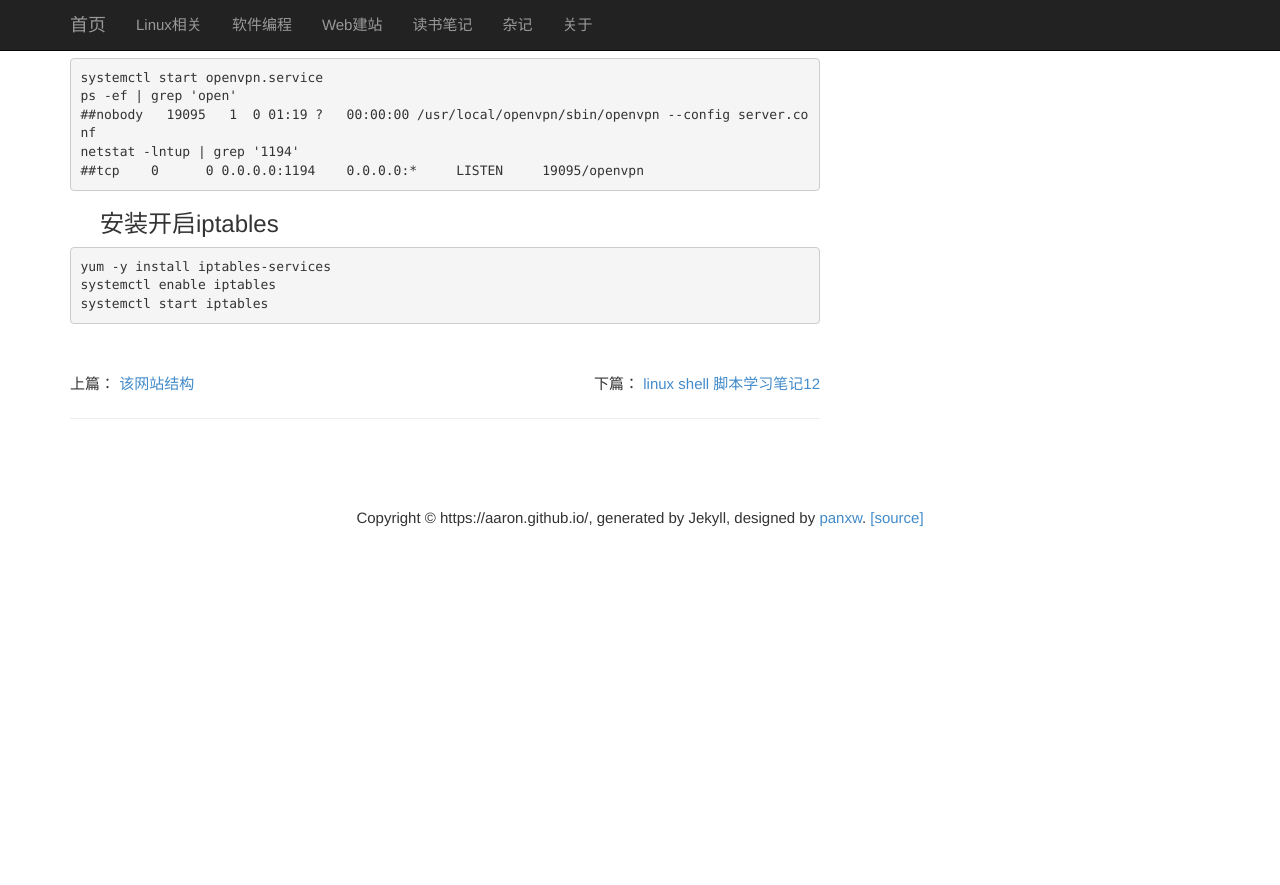
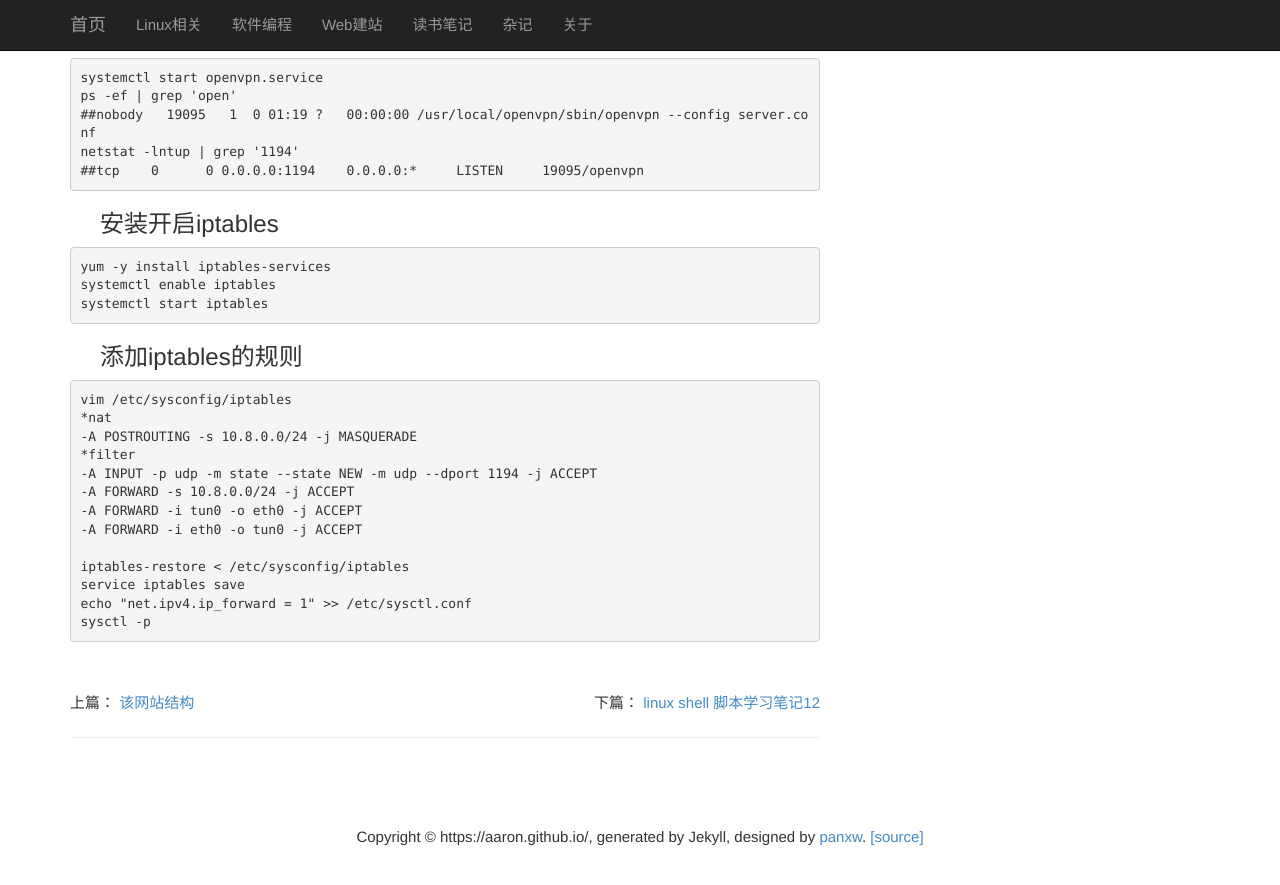
Before and after one commit to aaron789123/aaron.github.io, a Jekyll site: the page built from _posts/2020-09-15-linux-openVPNServer.markdown, in a window 1280 px wide and 900 px high, scrolled down 3048 px. Shown: the top 885 px of the window. Built offline with Jekyll 4.4.1, drawn with Linux system fonts in a browser that asks for light colours; before the commit the page ends 3630 px from its top, so only the background shows below that.

Commit message:
Update 2020-09-15-linux-openVPNServer.markdown

```diff
--- a/_posts/2020-09-15-linux-openVPNServer.markdown
+++ b/_posts/2020-09-15-linux-openVPNServer.markdown
@@ -157,3 +157,20 @@ yum -y install iptables-services
 systemctl enable iptables
 systemctl start iptables
 ~~~
+
+### 添加iptables的规则
+~~~
+vim /etc/sysconfig/iptables
+*nat
+-A POSTROUTING -s 10.8.0.0/24 -j MASQUERADE
+*filter
+-A INPUT -p udp -m state --state NEW -m udp --dport 1194 -j ACCEPT
+-A FORWARD -s 10.8.0.0/24 -j ACCEPT
+-A FORWARD -i tun0 -o eth0 -j ACCEPT
+-A FORWARD -i eth0 -o tun0 -j ACCEPT
+
+iptables-restore < /etc/sysconfig/iptables
+service iptables save
+echo "net.ipv4.ip_forward = 1" >> /etc/sysctl.conf
+sysctl -p
+~~~
```
